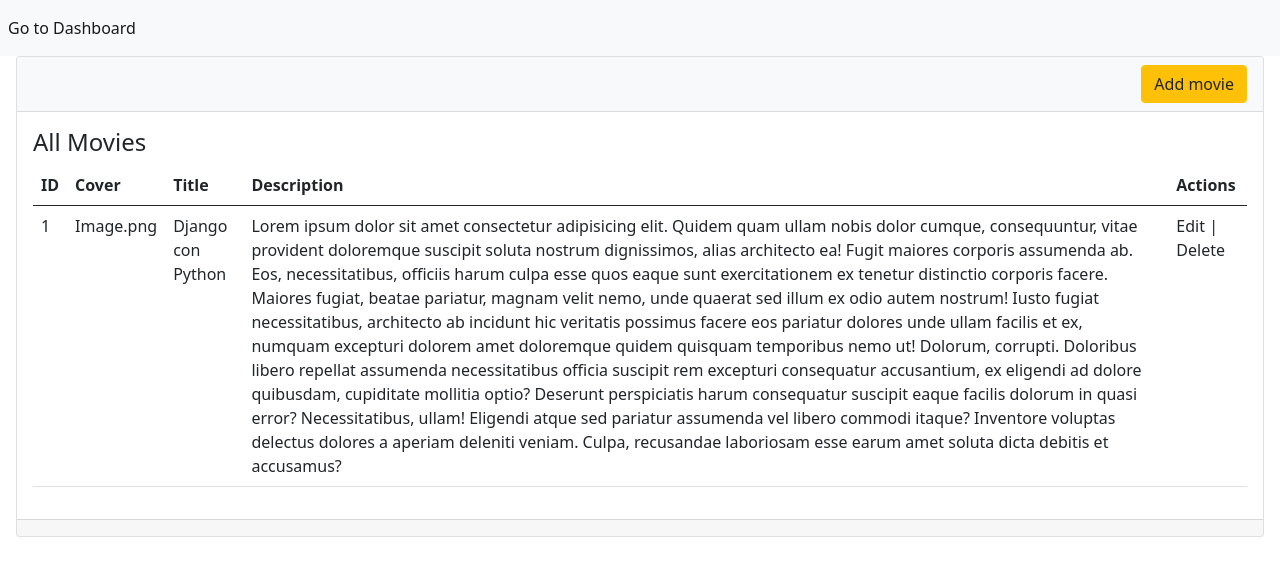
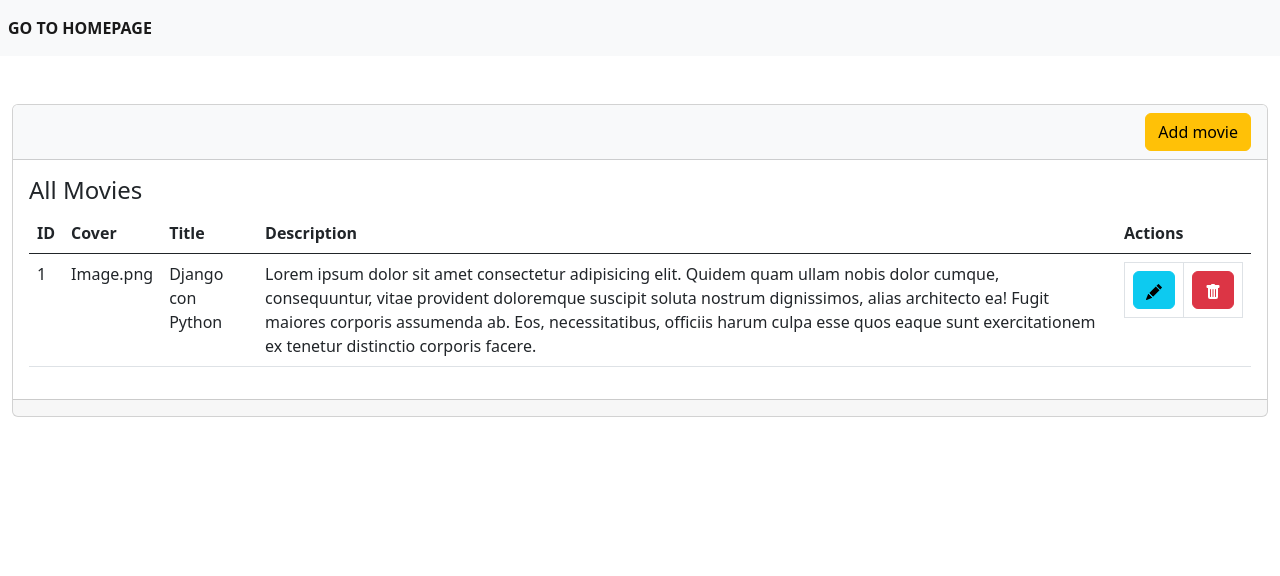
Before and after one commit to amendietafuentes/django-crud-movies, a Django app: page /movies in a window 1280 px wide. Shown: the top 576 px of the page. Run offline with Django 3.2, Linux system fonts and the light colour scheme; some libraries are stand-ins or nearby versions.

Commit message:
Added some changes to paths and urls. Added icons to actions on list movies

```diff
--- a/movies/templates/movies/create.html
+++ b/movies/templates/movies/create.html
@@ -7,7 +7,7 @@
 
         <hr class="my-2"> {% include 'movies/form.html' %}
 
-        <p class="lead text-right">
+        <p class="lead text-right mr-5 pr-5">
             <a class="btn btn-warning btn-lg" href="{% url 'movies' %}" role="button">Return to movies</a>
         </p>
     </div>
--- a/movies/templates/movies/index.html
+++ b/movies/templates/movies/index.html
@@ -6,7 +6,7 @@
     </div>
     <div class="card-body">
         <h4 class="card-title">All Movies</h4>
-        <table class="table">
+        <table class="table table-responsive">
             <thead>
                 <tr>
                     <th>ID</th>
@@ -22,13 +22,32 @@
                     <td>Image.png</td>
                     <td>Django con Python</td>
                     <td>Lorem ipsum dolor sit amet consectetur adipisicing elit. Quidem quam ullam nobis dolor cumque, consequuntur, vitae provident doloremque suscipit soluta nostrum dignissimos, alias architecto ea! Fugit maiores corporis assumenda ab.
-                        Eos, necessitatibus, officiis harum culpa esse quos eaque sunt exercitationem ex tenetur distinctio corporis facere. Maiores fugiat, beatae pariatur, magnam velit nemo, unde quaerat sed illum ex odio autem nostrum! Iusto fugiat
-                        necessitatibus, architecto ab incidunt hic veritatis possimus facere eos pariatur dolores unde ullam facilis et ex, numquam excepturi dolorem amet doloremque quidem quisquam temporibus nemo ut! Dolorum, corrupti. Doloribus libero
-                        repellat assumenda necessitatibus officia suscipit rem excepturi consequatur accusantium, ex eligendi ad dolore quibusdam, cupiditate mollitia optio? Deserunt perspiciatis harum consequatur suscipit eaque facilis dolorum in quasi
-                        error? Necessitatibus, ullam! Eligendi atque sed pariatur assumenda vel libero commodi itaque? Inventore voluptas delectus dolores a aperiam deleniti veniam. Culpa, recusandae laboriosam esse earum amet soluta dicta debitis et
-                        accusamus?
+                        Eos, necessitatibus, officiis harum culpa esse quos eaque sunt exercitationem ex tenetur distinctio corporis facere.
                     </td>
-                    <td>Edit | Delete</td>
+                    <td>
+                        <table class="table table-bordered">
+                            <thead class="thead-inverse|thead-default">
+                            </thead>
+                            <tbody>
+                                <tr>
+                                    <td>
+                                        <a name="edit" id="edit" class="btn btn-info" href="{% url 'edit' %}" role="button">
+                                            <svg xmlns="http://www.w3.org/2000/svg" width="16" height="16" fill="currentColor" class="bi bi-pencil-fill" viewBox="0 0 16 16">
+                                                <path d="M12.854.146a.5.5 0 0 0-.707 0L10.5 1.793 14.207 5.5l1.647-1.646a.5.5 0 0 0 0-.708l-3-3zm.646 6.061L9.793 2.5 3.293 9H3.5a.5.5 0 0 1 .5.5v.5h.5a.5.5 0 0 1 .5.5v.5h.5a.5.5 0 0 1 .5.5v.5h.5a.5.5 0 0 1 .5.5v.207l6.5-6.5zm-7.468 7.468A.5.5 0 0 1 6 13.5V13h-.5a.5.5 0 0 1-.5-.5V12h-.5a.5.5 0 0 1-.5-.5V11h-.5a.5.5 0 0 1-.5-.5V10h-.5a.499.499 0 0 1-.175-.032l-.179.178a.5.5 0 0 0-.11.168l-2 5a.5.5 0 0 0 .65.65l5-2a.5.5 0 0 0 .168-.11l.178-.178z"></path>
+                                            </svg>
+                                        </a>
+                                    </td>
+                                    <td>
+                                        <a name="delete" id="delete" class="btn btn-danger" href="#" role="button">
+                                            <svg xmlns="http://www.w3.org/2000/svg" width="16" height="16" fill="currentColor" class="bi bi-trash-fill" viewBox="0 0 16 16">
+                                                <path d="M2.5 1a1 1 0 0 0-1 1v1a1 1 0 0 0 1 1H3v9a2 2 0 0 0 2 2h6a2 2 0 0 0 2-2V4h.5a1 1 0 0 0 1-1V2a1 1 0 0 0-1-1H10a1 1 0 0 0-1-1H7a1 1 0 0 0-1 1H2.5zm3 4a.5.5 0 0 1 .5.5v7a.5.5 0 0 1-1 0v-7a.5.5 0 0 1 .5-.5zM8 5a.5.5 0 0 1 .5.5v7a.5.5 0 0 1-1 0v-7A.5.5 0 0 1 8 5zm3 .5v7a.5.5 0 0 1-1 0v-7a.5.5 0 0 1 1 0z"/>
+                                            </svg>
+                                        </a>
+                                    </td>
+                                </tr>
+                            </tbody>
+                        </table>
+                    </td>
                 </tr>
             </tbody>
         </table>
--- a/movies/templates/template.html
+++ b/movies/templates/template.html
@@ -7,7 +7,13 @@
     <meta name="viewport" content="width=device-width, initial-scale=1.0">
     <title>{% block title %} {% endblock %}</title>
     <link rel="stylesheet" href="https://stackpath.bootstrapcdn.com/bootstrap/5.0.0-alpha1/css/bootstrap.min.css" integrity="sha384-r4NyP46KrjDleawBgD5tp8Y7UzmLA05oM1iAEQ17CSuDqnUK2+k9luXQOfXJCJ4I" crossorigin="anonymous">
-    <script src="https://cdn.jsdelivr.net/npm/popper.js@1.16.0/dist/umd/popper.min.js" integrity="sha384-Q6E9RHvbIyZFJoft+2mJbHaEWldlvI9IOYy5n3zV9zzTtmI3UksdQRVvoxMfooAo" crossorigin="anonymous"></script>
+
+    <!-- CSS only -->
+    <link href="https://cdn.jsdelivr.net/npm/bootstrap@5.2.0-beta1/dist/css/bootstrap.min.css" rel="stylesheet" integrity="sha384-0evHe/X+R7YkIZDRvuzKMRqM+OrBnVFBL6DOitfPri4tjfHxaWutUpFmBp4vmVor" crossorigin="anonymous">
+
+
+    <!-- JavaScript Bundle with Popper -->
+    <script src="https://cdn.jsdelivr.net/npm/bootstrap@5.2.0-beta1/dist/js/bootstrap.bundle.min.js" integrity="sha384-pprn3073KE6tl6bjs2QrFaJGz5/SUsLqktiwsUTF55Jfv3qYSDhgCecCxMW52nD2" crossorigin="anonymous"></script>
     <script src="https://stackpath.bootstrapcdn.com/bootstrap/5.0.0-alpha1/js/bootstrap.min.js" integrity="sha384-oesi62hOLfzrys4LxRF63OJCXdXDipiYWBnvTl9Y9/TRlw5xlKIEHpNyvvDShgf/" crossorigin="anonymous"></script>
 </head>
 
@@ -15,11 +21,11 @@
 
     <nav class="navbar navbar-expand navbar-light bg-light">
         <div class="nav navbar-nav">
-            <a class="nav-item nav-link active" href="{% url 'movies' %}">Go to Dashboard</a>
+            <a class="nav-item nav-link active text-uppercase font-weight-bold" href="{% url 'movies' %}"><i class="bi bi-house-door-fill"></i>Go to Homepage</a>
         </div>
     </nav>
 
-    <div class="container-fluid">
+    <div class="container-fluid mt-5">
         <div class="row">
             <div class="col-12">
                 {% block content %} {% endblock %}
```
Also changed, not shown: movies/templates/movies/edit.html (+16 -1 lines).
